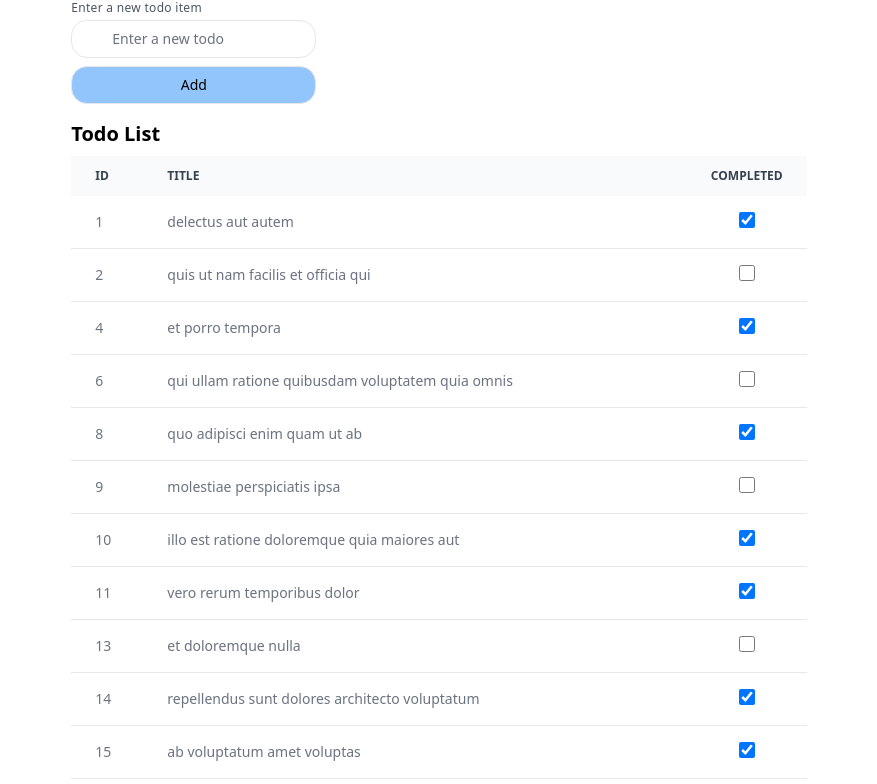
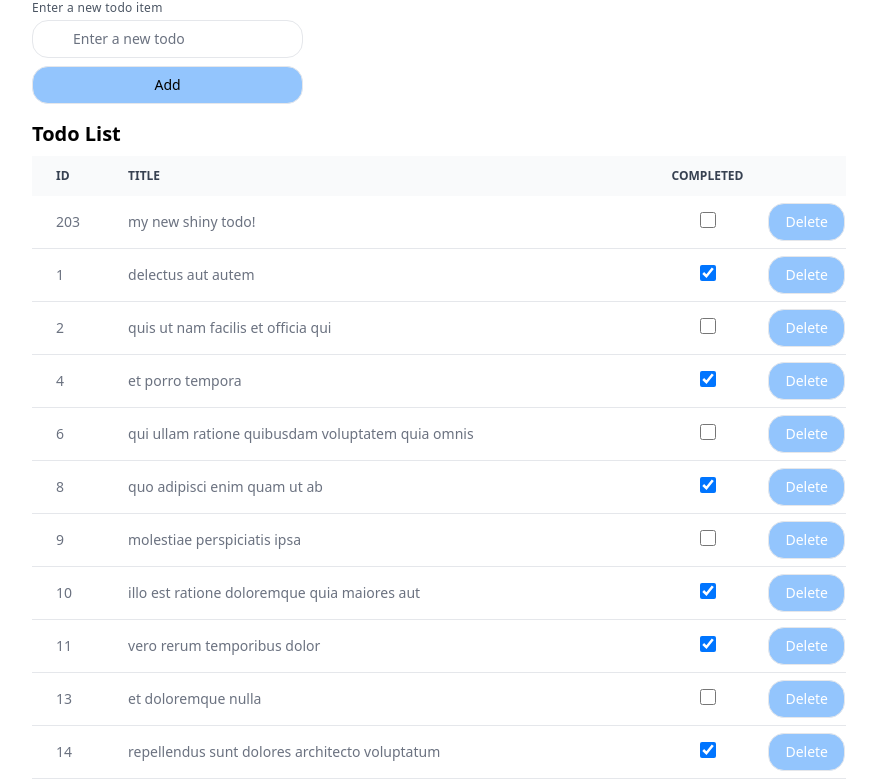
Before and after one commit to kboul/posts-users-todos-rtq, a React (Create React App) app: page / in a window 1280 px wide. Shown: the top 784 px of the page, without its empty margins (201-1078 px from the left). Built offline with nearby package versions, Linux system fonts and the light colour scheme; data requests are answered from the project's data file.

Commit message:
Implement delete fucntionality and transform resposne to place new todo on top of the list

```diff
--- a/src/components/Todos/Todos.tsx
+++ b/src/components/Todos/Todos.tsx
@@ -4,11 +4,16 @@ import { useAddTodoMutation, useGetTodosQuery } from "./todosSlice";
 import TodosTable from "./TodosTable";
 
 const className = {
+  header: "text-xl font-bold my-2",
+  form: "flex flex-col",
+  content: "flex flex-col",
+  loader: "flex h-[100vh] justify-center items-center",
   label: "mb-1 text-xs tracking-wide text-gray-600",
   input:
     "text-sm placeholder-gray-500 pl-10 pr-4 rounded-2xl border w-4/12 py-2 focus:outline-none",
   button:
-    "flex w-4/12 justify-center my-2 text-black text-sm px-4 py-2 border rounded-2xl text-center bg-blue-300 hover:bg-blue-400"
+    "flex w-4/12 justify-center my-2 text-black text-sm px-4 py-2 border rounded-2xl text-center bg-blue-300 hover:bg-blue-400",
+  container: "flex justify-center items-center"
 };
 
 export default function Todos() {
@@ -36,7 +41,7 @@ export default function Todos() {
   };
 
   const newTodoContent = (
-    <form className="flex flex-col" onSubmit={handleSubmit}>
+    <form className={className.form} onSubmit={handleSubmit}>
       <label htmlFor="new-todo" className={className.label}>
         Enter a new todo item
       </label>
@@ -51,22 +56,19 @@ export default function Todos() {
   );
 
   let content;
-  if (isLoading)
-    content = (
-      <p className="flex h-[100vh] justify-center items-center">Loading...</p>
-    );
+  if (isLoading) content = <p className={className.loader}>Loading...</p>;
   if (isSuccess)
     content = (
-      <div className="flex flex-col">
+      <div className={className.content}>
         {newTodoContent}
-        <h1 className="text-xl font-bold my-2">Todo List</h1>
+        <h1 className={className.header}>Todo List</h1>
         <TodosTable todos={todos} />
       </div>
     );
   if (isError) content = error;
 
   return (
-    <div className="flex justify-center items-center">
+    <div className={className.container}>
       <>{content}</>
     </div>
   );
--- a/src/components/Todos/TodosTable.tsx
+++ b/src/components/Todos/TodosTable.tsx
@@ -1,5 +1,6 @@
+import { ChangeEvent } from "react";
 import Todo from "./model";
-import { useUpdateTodoMutation } from "./todosSlice";
+import { useDeleteTodoMutation, useUpdateTodoMutation } from "./todosSlice";
 
 interface TodosTableProps {
   todos: Todo[];
@@ -14,11 +15,24 @@ const className = {
   td: "py-4 px-6",
   tbodyTr: "bg-white border-b dark:bg-gray-800 dark:border-gray-700",
   inputTd: "flex justify-center items-center",
-  input: "w-4 h-4"
+  input: "w-4 h-4",
+  deleteButton:
+    "flex w-full justify-center text-white text-sm px-4 py-2 border rounded-2xl text-center bg-blue-300 hover:bg-blue-400"
 };
 
 export default function TodosTable({ todos }: TodosTableProps) {
   const [updateTodo] = useUpdateTodoMutation();
+  const [deleteTodo] = useDeleteTodoMutation();
+
+  const handleCompletedChange = (
+    e: ChangeEvent<HTMLInputElement>,
+    todo: Todo
+  ) => {
+    updateTodo({ ...todo, completed: e.target.checked });
+  };
+
+  const handleDeleteClick = (todoId: number) => () =>
+    deleteTodo({ id: todoId });
 
   return (
     <div className={className.tableWrapper}>
@@ -28,6 +42,7 @@ export default function TodosTable({ todos }: TodosTableProps) {
             <th className={className.th}>Id</th>
             <th className={className.th}>Title</th>
             <th className={className.th}>Completed</th>
+            <th className={className.th}></th>
           </tr>
         </thead>
         <tbody>
@@ -40,10 +55,15 @@ export default function TodosTable({ todos }: TodosTableProps) {
                   className={className.input}
                   type="checkbox"
                   checked={todo.completed}
-                  onChange={(e) =>
-                    updateTodo({ ...todo, completed: e.target.checked })
-                  }
+                  onChange={(e) => handleCompletedChange(e, todo)}
                 />
+              </td>
+              <td>
+                <button
+                  className={className.deleteButton}
+                  onClick={handleDeleteClick(todo.id)}>
+                  Delete
+                </button>
               </td>
             </tr>
           ))}
--- a/src/components/Todos/todosSlice.ts
+++ b/src/components/Todos/todosSlice.ts
@@ -15,6 +15,13 @@ export const todosSlice = createApi({
   endpoints: (builder) => ({
     getTodos: builder.query<TodosResponse, void>({
       query: () => "todos",
+      transformResponse: (res: Todo[]) => {
+        const lastIndex = res.findIndex(
+          (todo) => todo.id === res[res.length - 1].id
+        );
+        res.unshift(res.splice(lastIndex, 1)[0]);
+        return res;
+      },
       providesTags: tagTypes
     }),
     addTodo: builder.mutation<Todo, Partial<Todo>>({
@@ -34,11 +41,12 @@ export const todosSlice = createApi({
       invalidatesTags: tagTypes
     }),
     deleteTodo: builder.mutation({
-      query: (id: number) => ({
+      query: ({ id }: { id: number }) => ({
         url: `todos/${id}`,
         method: "DELETE",
         body: id
-      })
+      }),
+      invalidatesTags: tagTypes
     })
   })
 });
```
